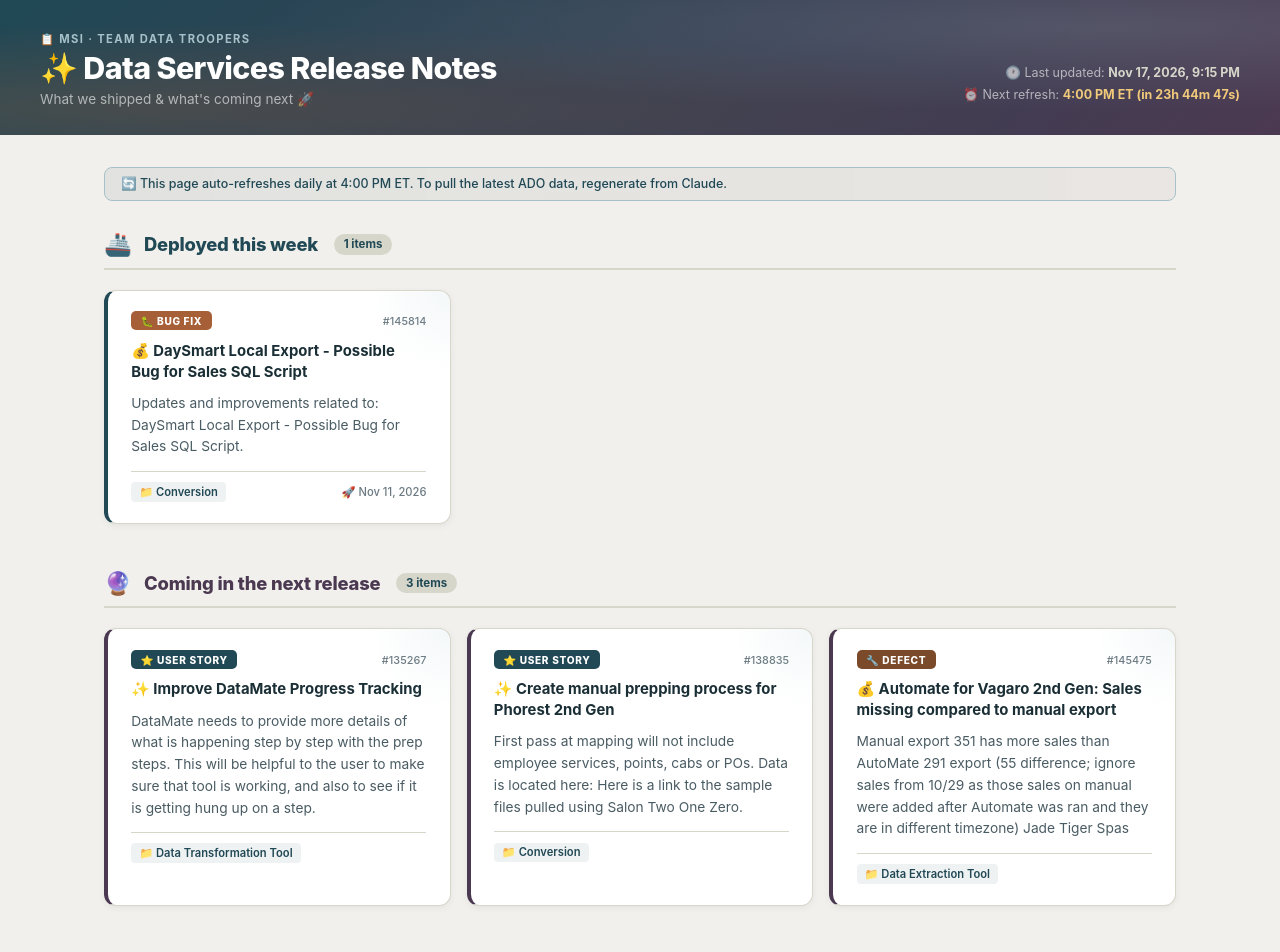
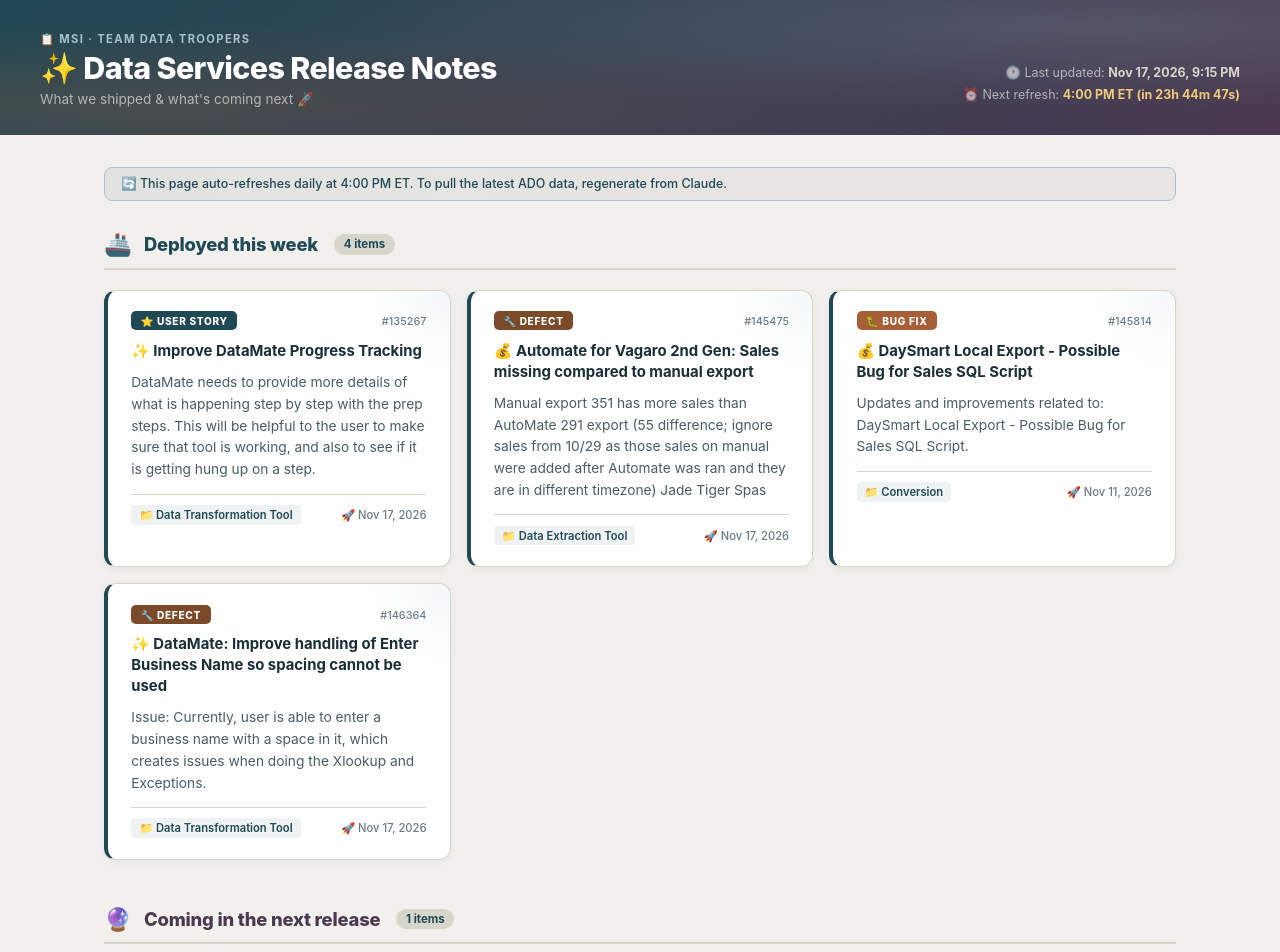
Before and after one commit to toriladen/ds-release-notes, a plain HTML site: page index.html in a window 1280 px wide. Shown: the top 952 px of the page. Drawn offline with Linux system fonts and the light colour scheme.

Commit message:
Auto-refresh: 2026-11-17 release notes update (fallback)

```diff
--- a/index.html
+++ b/index.html
@@ -1,4 +1,4 @@
-<!-- Generated: 2026-11-16 16:58 -->
+<!-- Generated: 2026-11-17 16:15 -->
 <!DOCTYPE html>
 <html lang="en">
 <head>
@@ -77,9 +77,33 @@
     <div class="section-header">
       <span class="section-emoji">&#128674;</span>
       <h2>Deployed this week</h2>
-      <span class="count">1 items</span>
+      <span class="count">4 items</span>
     </div>
     <div class="cards">      <div class="card">
+        <div class="card-top">
+          <span class="badge badge-story">&#11088; User Story</span>
+          <span class="wi-id">#135267</span>
+        </div>
+        <div class="card-title">&#10024; Improve DataMate Progress Tracking</div>
+        <div class="card-blurb">DataMate needs to provide more details of what is happening step by step with the prep steps. This will be helpful to the user to make sure that tool is working, and also to see if it is getting hung up on a step.</div>
+        <div class="card-footer">
+          <span class="area-path">&#128193; Data Transformation Tool</span>
+          <span class="date-chip">&#128640; Nov 17, 2026</span>
+        </div>
+      </div>
+      <div class="card">
+        <div class="card-top">
+          <span class="badge badge-defect">&#128295; Defect</span>
+          <span class="wi-id">#145475</span>
+        </div>
+        <div class="card-title">&#128176; Automate for Vagaro 2nd Gen:  Sales missing compared to manual export</div>
+        <div class="card-blurb">Manual export 351 has more sales than AutoMate 291 export (55 difference; ignore sales from 10/29 as those sales on manual were added after Automate was ran and they are in different timezone) Jade Tiger Spas</div>
+        <div class="card-footer">
+          <span class="area-path">&#128193; Data Extraction Tool</span>
+          <span class="date-chip">&#128640; Nov 17, 2026</span>
+        </div>
+      </div>
+      <div class="card">
         <div class="card-top">
           <span class="badge badge-bug">&#128027; Bug Fix</span>
           <span class="wi-id">#145814</span>
@@ -91,6 +115,18 @@
           <span class="date-chip">&#128640; Nov 11, 2026</span>
         </div>
       </div>
+      <div class="card">
+        <div class="card-top">
+          <span class="badge badge-defect">&#128295; Defect</span>
+          <span class="wi-id">#146364</span>
+        </div>
+        <div class="card-title">&#10024; DataMate:  Improve handling of Enter Business Name so spacing cannot be used</div>
+        <div class="card-blurb">Issue: Currently, user is able to enter a business name with a space in it, which creates issues when doing the Xlookup and Exceptions.</div>
+        <div class="card-footer">
+          <span class="area-path">&#128193; Data Transformation Tool</span>
+          <span class="date-chip">&#128640; Nov 17, 2026</span>
+        </div>
+      </div>
 </div>
   </section>
 
@@ -98,21 +134,9 @@
     <div class="section-header">
       <span class="section-emoji">&#128302;</span>
       <h2>Coming in the next release</h2>
-      <span class="count">3 items</span>
+      <span class="count">1 items</span>
     </div>
     <div class="cards">      <div class="card">
-        <div class="card-top">
-          <span class="badge badge-story">&#11088; User Story</span>
-          <span class="wi-id">#135267</span>
-        </div>
-        <div class="card-title">&#10024; Improve DataMate Progress Tracking</div>
-        <div class="card-blurb">DataMate needs to provide more details of what is happening step by step with the prep steps. This will be helpful to the user to make sure that tool is working, and also to see if it is getting hung up on a step.</div>
-        <div class="card-footer">
-          <span class="area-path">&#128193; Data Transformation Tool</span>
-          <span class="date-chip"></span>
-        </div>
-      </div>
-      <div class="card">
         <div class="card-top">
           <span class="badge badge-story">&#11088; User Story</span>
           <span class="wi-id">#138835</span>
@@ -121,18 +145,6 @@
         <div class="card-blurb">First pass at mapping will not include employee services, points, cabs or POs. Data is located here: Here is a link to the sample files pulled using Salon Two One Zero.</div>
         <div class="card-footer">
           <span class="area-path">&#128193; Conversion</span>
-          <span class="date-chip"></span>
-        </div>
-      </div>
-      <div class="card">
-        <div class="card-top">
-          <span class="badge badge-defect">&#128295; Defect</span>
-          <span class="wi-id">#145475</span>
-        </div>
-        <div class="card-title">&#128176; Automate for Vagaro 2nd Gen:  Sales missing compared to manual export</div>
-        <div class="card-blurb">Manual export 351 has more sales than AutoMate 291 export (55 difference; ignore sales from 10/29 as those sales on manual were added after Automate was ran and they are in different timezone) Jade Tiger Spas</div>
-        <div class="card-footer">
-          <span class="area-path">&#128193; Data Extraction Tool</span>
           <span class="date-chip"></span>
         </div>
       </div>
```
